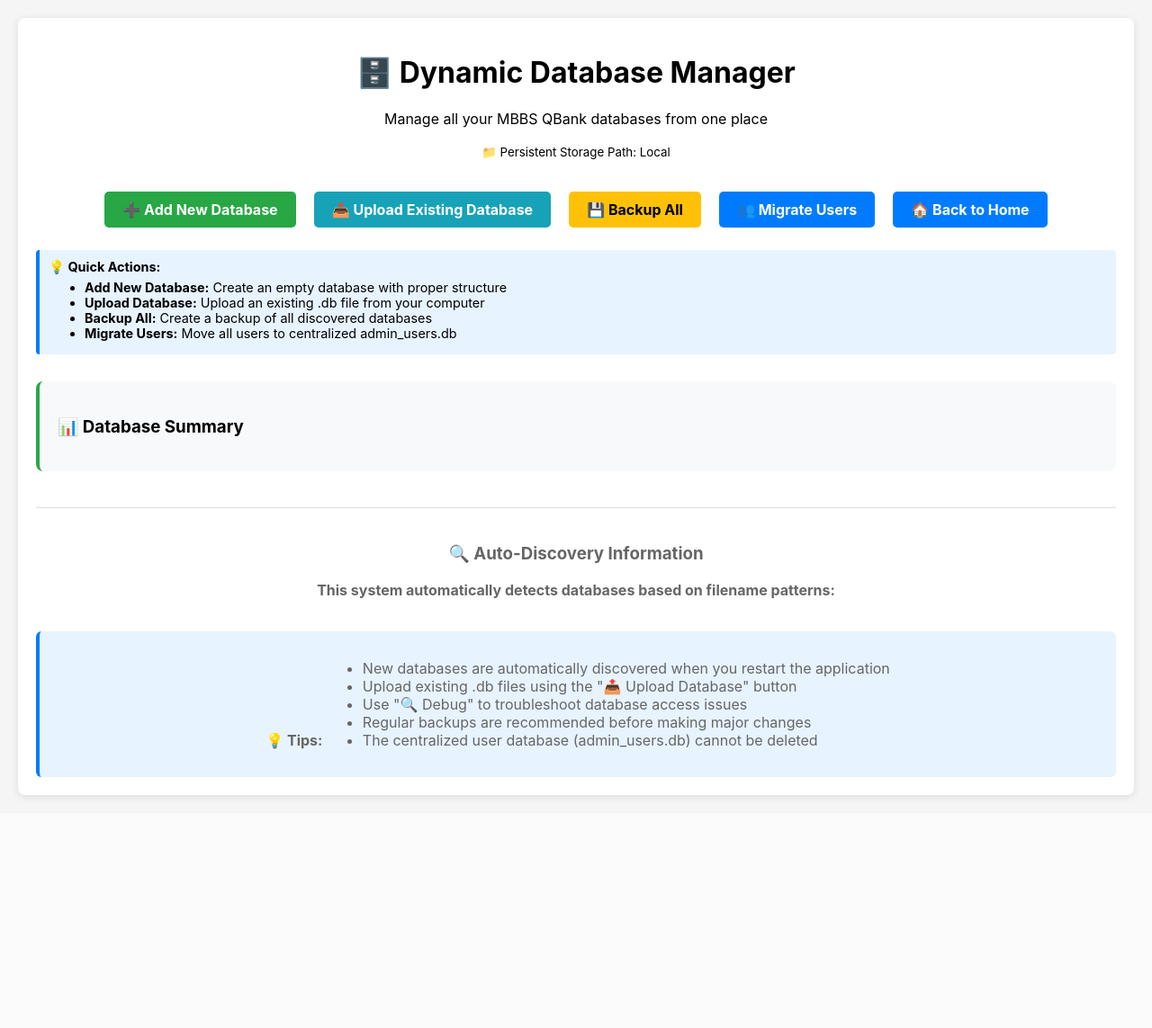
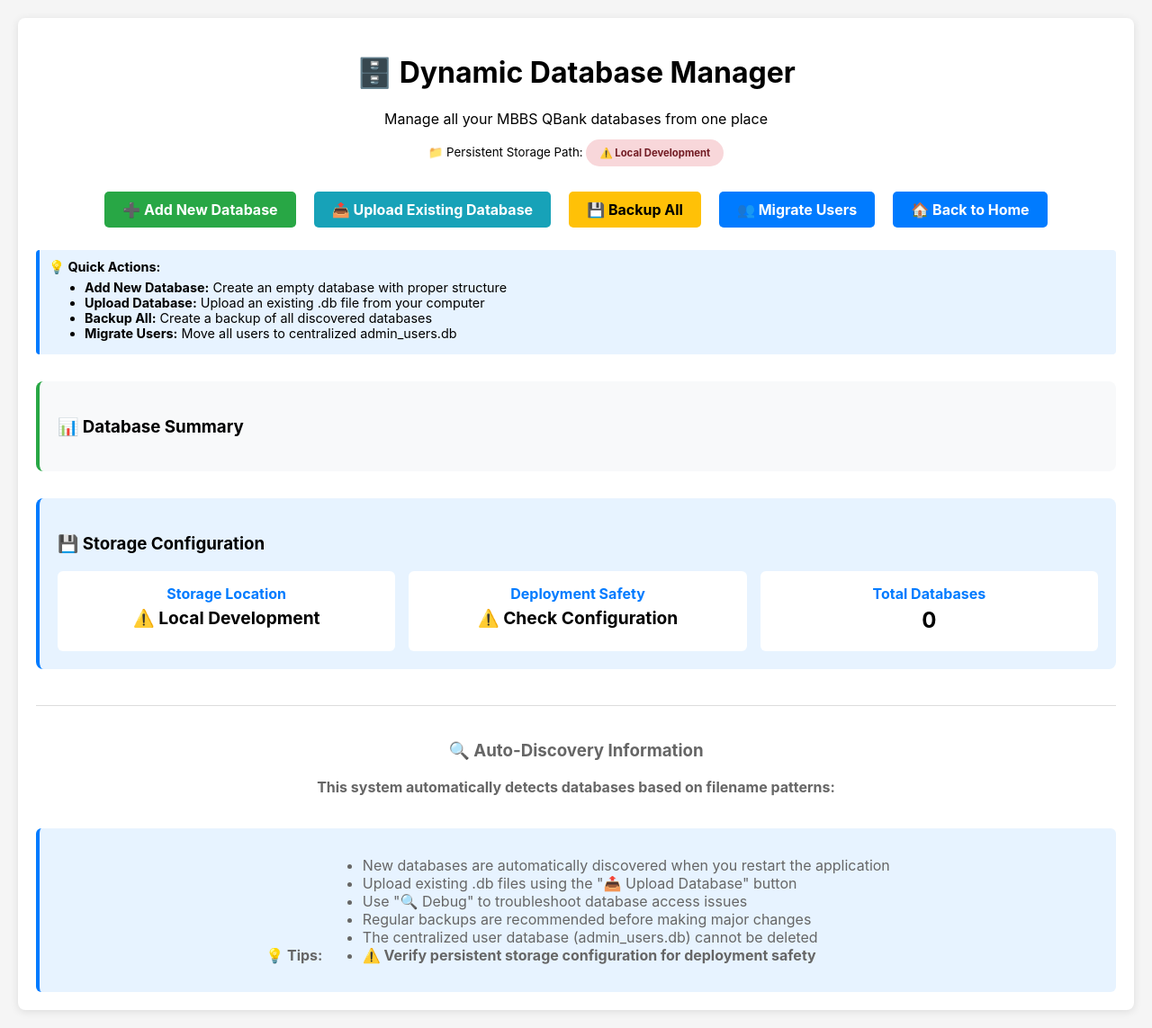
Before and after one commit to Anshu529962/13-august, a Flask app: template templates/admin/dynamic_db_manager.html in a window 1280 px wide. Shown: the whole page at 90% size. Before the commit the page ends 889 px from the top, so only its background shows below. Run offline with Flask 3, Linux system fonts and the light colour scheme; the template is opened without the code that fills it, so the values that code supplies are empty; parts of the project's set-up code (start-up, migrations or seed data) failed here and were passed over.

Commit message:
Update dynamic_db_manager.html

```diff
--- a/templates/admin/dynamic_db_manager.html
+++ b/templates/admin/dynamic_db_manager.html
@@ -27,6 +27,8 @@
         .error-item { color: #dc3545; font-weight: bold; }
         .action-buttons { display: flex; flex-wrap: wrap; justify-content: center; gap: 10px; }
         .upload-info { background: #e7f3ff; padding: 10px; border-radius: 4px; margin: 10px 0; border-left: 4px solid #007bff; font-size: 0.9em; }
+        .persistent-status { background: #d4edda; color: #155724; padding: 8px 15px; border-radius: 15px; font-size: 0.85em; font-weight: bold; }
+        .persistent-status.local { background: #f8d7da; color: #721c24; }
     </style>
 </head>
 <body>
@@ -34,7 +36,20 @@
         <div class="header">
             <h1>🗄️ Dynamic Database Manager</h1>
             <p>Manage all your MBBS QBank databases from one place</p>
-            <p><small>📁 Persistent Storage Path: {{ config.get('PERSISTENT_DISK_PATH', 'Local') }}</small></p>
+            <!-- FIXED: Updated persistent storage path display -->
+            <p>
+                <small>📁 Persistent Storage Path:
+                    {% if persistent_path %}
+                        {% if persistent_path == '/opt/render/project/data' %}
+                            <span class="persistent-status">✅ Render Persistent SSD</span>
+                        {% else %}
+                            <span class="persistent-status">{{ persistent_path }}</span>
+                        {% endif %}
+                    {% else %}
+                        <span class="persistent-status local">⚠️ Local Development</span>
+                    {% endif %}
+                </small>
+            </p>
         </div>
 
         {% with messages = get_flashed_messages(with_categories=true) %}
@@ -86,6 +101,9 @@
                                 📅 <strong>Modified:</strong> {{ db_info.modified.strftime('%Y-%m-%d %H:%M') }}
                                 {% if 'total_records' in db_info %}
                                 | 📋 <strong>Total Records:</strong> {{ db_info.total_records }}
+                                {% endif %}
+                                {% if db_info.size %}
+                                | 💾 <strong>Size:</strong> {{ "%.1f"|format(db_info.size / 1024) }} KB
                                 {% endif %}
                             </div>
 
@@ -158,6 +176,41 @@
             </div>
         </div>
 
+        <!-- ENHANCED: Persistent Storage Status Section -->
+        <div style="margin-top: 30px; background: #e7f3ff; padding: 20px; border-radius: 8px; border-left: 4px solid #007bff;">
+            <h3>💾 Storage Configuration</h3>
+            <div style="display: grid; grid-template-columns: repeat(auto-fit, minmax(250px, 1fr)); gap: 15px;">
+                <div style="text-align: center; padding: 15px; background: white; border-radius: 6px;">
+                    <h4 style="margin: 0; color: #007bff;">Storage Location</h4>
+                    <p style="margin: 5px 0; font-size: 1.2em; font-weight: bold;">
+                        {% if persistent_path == '/opt/render/project/data' %}
+                            ✅ Persistent SSD
+                        {% elif persistent_path %}
+                            📁 {{ persistent_path }}
+                        {% else %}
+                            ⚠️ Local Development
+                        {% endif %}
+                    </p>
+                </div>
+                <div style="text-align: center; padding: 15px; background: white; border-radius: 6px;">
+                    <h4 style="margin: 0; color: #007bff;">Deployment Safety</h4>
+                    <p style="margin: 5px 0; font-size: 1.2em; font-weight: bold;">
+                        {% if persistent_path == '/opt/render/project/data' %}
+                            ✅ Guaranteed
+                        {% else %}
+                            ⚠️ Check Configuration
+                        {% endif %}
+                    </p>
+                </div>
+                <div style="text-align: center; padding: 15px; background: white; border-radius: 6px;">
+                    <h4 style="margin: 0; color: #007bff;">Total Databases</h4>
+                    <p style="margin: 5px 0; font-size: 1.5em; font-weight: bold;">
+                        {{ discovered_databases.values() | list | sum(attribute='__len__') }}
+                    </p>
+                </div>
+            </div>
+        </div>
+
         <div style="margin-top: 40px; text-align: center; color: #666; border-top: 1px solid #ddd; padding-top: 20px;">
             <h3>🔍 Auto-Discovery Information</h3>
             <p><strong>This system automatically detects databases based on filename patterns:</strong></p>
@@ -179,6 +232,11 @@
                     <li>Use "🔍 Debug" to troubleshoot database access issues</li>
                     <li>Regular backups are recommended before making major changes</li>
                     <li>The centralized user database (admin_users.db) cannot be deleted</li>
+                    {% if persistent_path == '/opt/render/project/data' %}
+                    <li><strong>✅ All your data is stored on persistent SSD and survives deployments!</strong></li>
+                    {% else %}
+                    <li><strong>⚠️ Verify persistent storage configuration for deployment safety</strong></li>
+                    {% endif %}
                 </ul>
             </div>
         </div>
```
